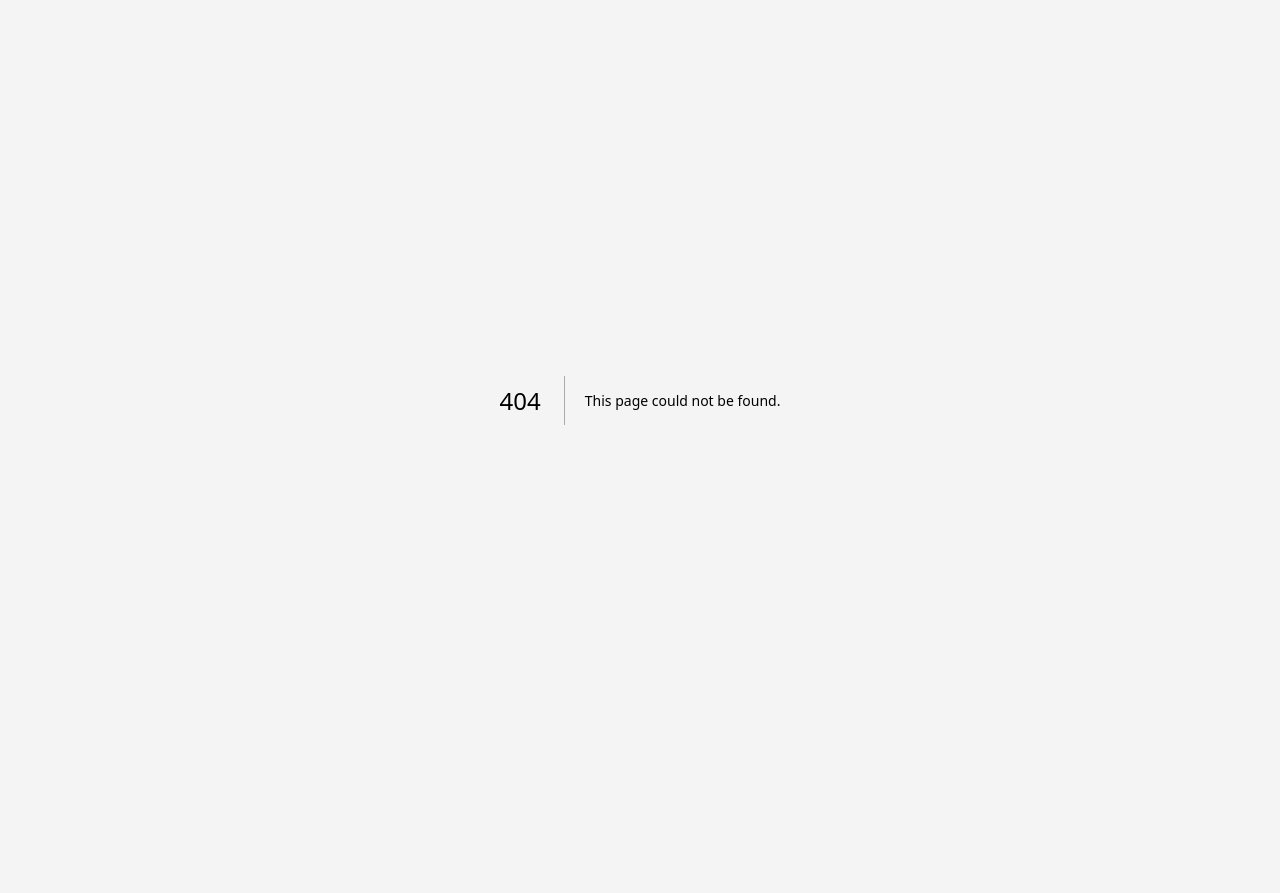
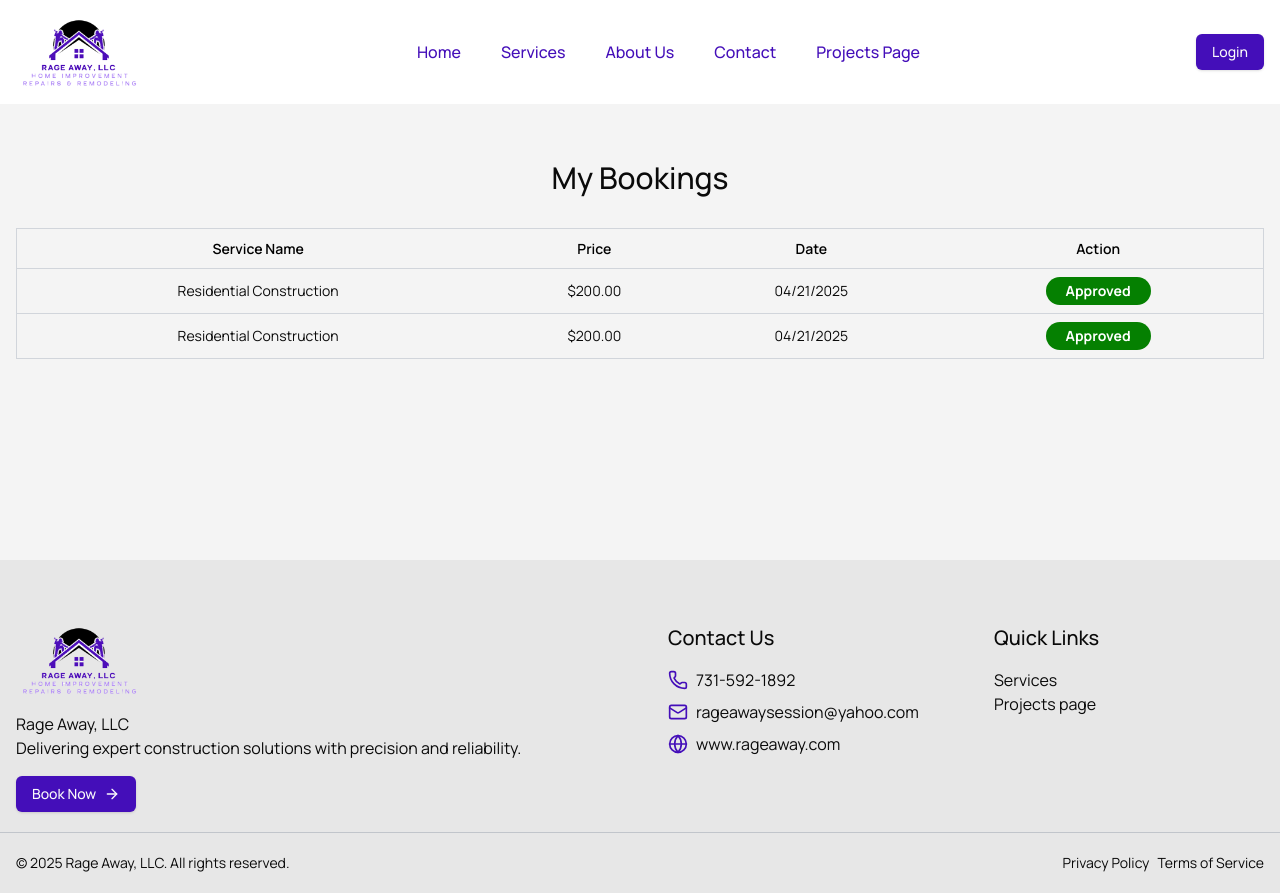
Before and after one commit to FSDTeam-SAA/scottcooper505_frontend, a Next.js app: page /my-booking in a window 1280 px wide. Before the commit this address had no page. Before the commit the page ends 800 px from the top, so only its background shows below. Built offline with nearby package versions, Linux system fonts and the light colour scheme; no server answers.

Commit message:
some modify

```diff
--- /dev/null
+++ b/src/app/(website)/my-booking/_components/bookings-table.tsx
@@ -0,0 +1,55 @@
+import {
+  Table,
+  TableBody,
+  TableCell,
+  TableHead,
+  TableHeader,
+  TableRow,
+} from "@/components/ui/table";
+
+export const BookingsTable = () => {
+  return (
+    <div className="mt-8">
+      <Table>
+        <TableHeader className="border border-gray-300 ">
+          <TableHead className="text-center text-black font-semibold">
+            Service Name
+          </TableHead>
+          <TableHead className="text-center text-black font-semibold">
+            Price
+          </TableHead>
+          <TableHead className="text-center text-black font-semibold">
+            Date
+          </TableHead>
+          <TableHead className="text-center text-black font-semibold">
+            Action
+          </TableHead>
+        </TableHeader>
+
+        <TableBody className="border border-gray-300">
+          <TableRow className="text-center border border-gray-300">
+            <TableCell>Residential Construction</TableCell>
+            <TableCell>$200.00</TableCell>
+            <TableCell>04/21/2025 </TableCell>
+            <TableCell>
+              <button className="py-1 px-5 rounded-3xl bg-[#058001] text-white font-bold">
+                Approved
+              </button>
+            </TableCell>
+          </TableRow>
+
+          <TableRow className="text-center border border-gray-300">
+            <TableCell>Residential Construction</TableCell>
+            <TableCell>$200.00</TableCell>
+            <TableCell>04/21/2025 </TableCell>
+            <TableCell>
+              <button className="py-1 px-5 rounded-3xl bg-[#058001] text-white font-bold">
+                Approved
+              </button>
+            </TableCell>
+          </TableRow>
+        </TableBody>
+      </Table>
+    </div>
+  );
+};
--- /dev/null
+++ b/src/app/(website)/my-booking/page.tsx
@@ -0,0 +1,17 @@
+import { BookingsTable } from "./_components/bookings-table";
+
+const page = () => {
+  return (
+    <div className="min-h-[calc(100vh-400px)] mt-40 container">
+      <div>
+        <h1 className="text-center font-medium text-3xl">My Bookings</h1>
+      </div>
+
+      <div>
+        <BookingsTable />
+      </div>
+    </div>
+  );
+};
+
+export default page;
--- a/src/app/globals.css
+++ b/src/app/globals.css
@@ -104,3 +104,14 @@
   flex-shrink: 0;
   border-radius: 10px 10px 0px 0px !important;
 }
+
+/* Remove default react-tabs styles */
+.react-tabs__tab--selected {
+  @apply text-primary font-bold border-b-2 border-primary bg-transparent;
+}
+
+/* Optional: remove the outline border when focused */
+.react-tabs__tab:focus {
+  box-shadow: none !important;
+  background-color: inherit !important;
+}
--- a/src/components/home/testimonials.tsx
+++ b/src/components/home/testimonials.tsx
@@ -1,3 +1,4 @@
+'use client'
 import Image from "next/image";
 import { Rating } from "@smastrom/react-rating";
 import "@smastrom/react-rating/style.css";
```
